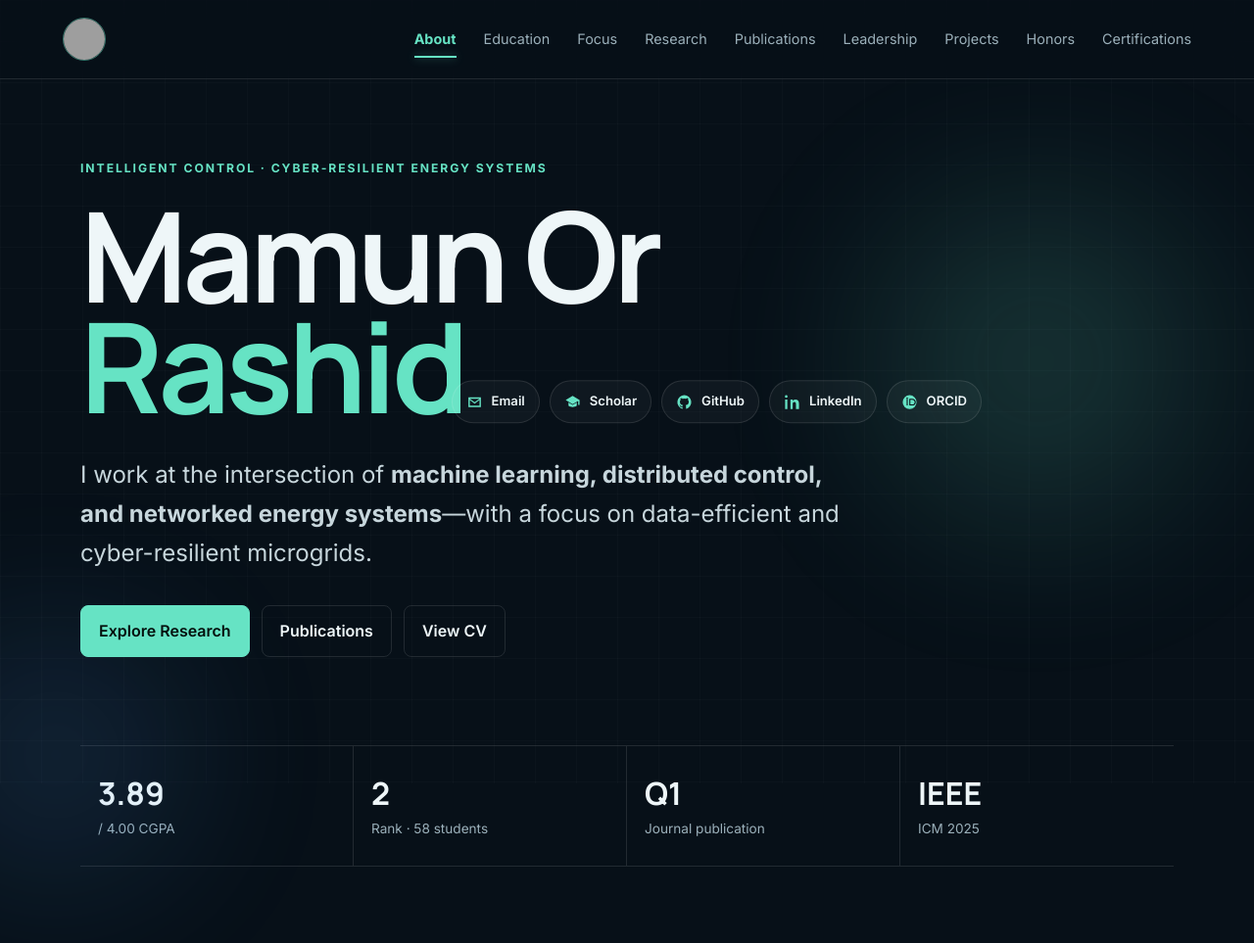
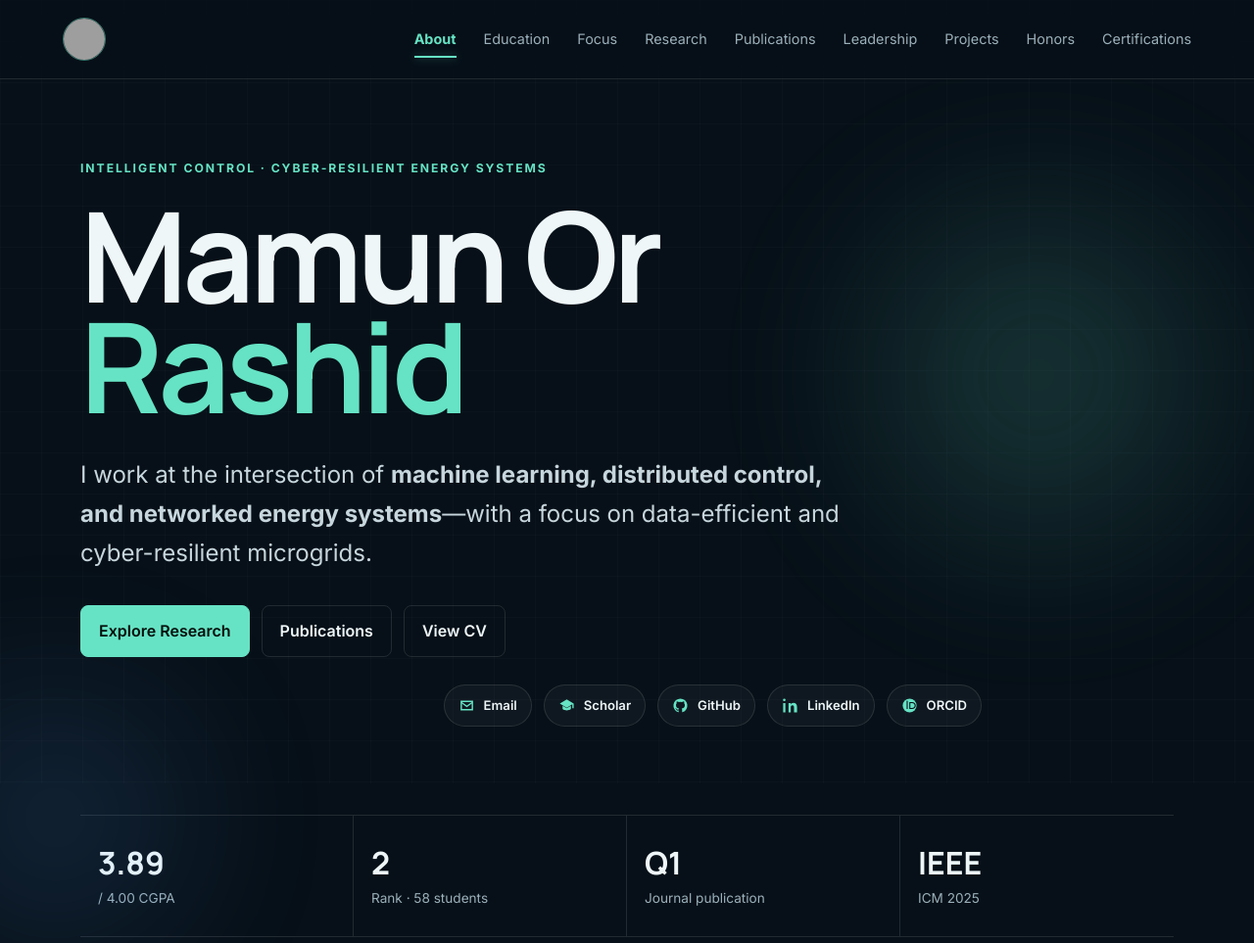
Before and after one commit to imamunorzrashid/imamunorzrashid.github.io, a plain HTML site: page index.html in a window 1280 px wide. Shown: the top 963 px of the page at 98% size. Drawn offline with Linux system fonts and the light colour scheme; grey boxes are pictures that could not be loaded.

Commit message:
social links position fixed

```diff
--- a/index.html
+++ b/index.html
@@ -8,7 +8,7 @@
   <link rel="preconnect" href="https://fonts.googleapis.com">
   <link rel="preconnect" href="https://fonts.gstatic.com" crossorigin>
   <link href="https://fonts.googleapis.com/css2?family=Inter:wght@400;500;600;700&family=Manrope:wght@600;700;800&display=swap" rel="stylesheet">
-  <link rel="stylesheet" href="style.css?v=20260714-4">
+  <link rel="stylesheet" href="style.css?v=20260714-6">
 </head>
 <body>
   <div class="progress"></div>
--- a/style.css
+++ b/style.css
@@ -206,3 +206,31 @@ html{scroll-padding-top:92px}
   .hero .social-buttons{position:static;transform:none;flex-direction:row;margin-top:28px}
   .hero .social-buttons a{min-width:0}
 }
+
+
+/* V6 — social links: original horizontal layout, shifted right */
+.hero .social-buttons{
+  position: static !important;
+  transform: none !important;
+  display: flex !important;
+  flex-direction: row !important;
+  flex-wrap: nowrap !important;
+  align-items: center !important;
+  justify-content: flex-end !important;
+  width: 100% !important;
+  margin-top: 28px !important;
+  gap: 12px !important;
+}
+.hero .social-buttons a{
+  min-width: 0 !important;
+  width: auto !important;
+  justify-content: center !important;
+  flex: 0 0 auto !important;
+}
+
+@media(max-width:760px){
+  .hero .social-buttons{
+    justify-content:flex-start !important;
+    flex-wrap:wrap !important;
+  }
+}
```
